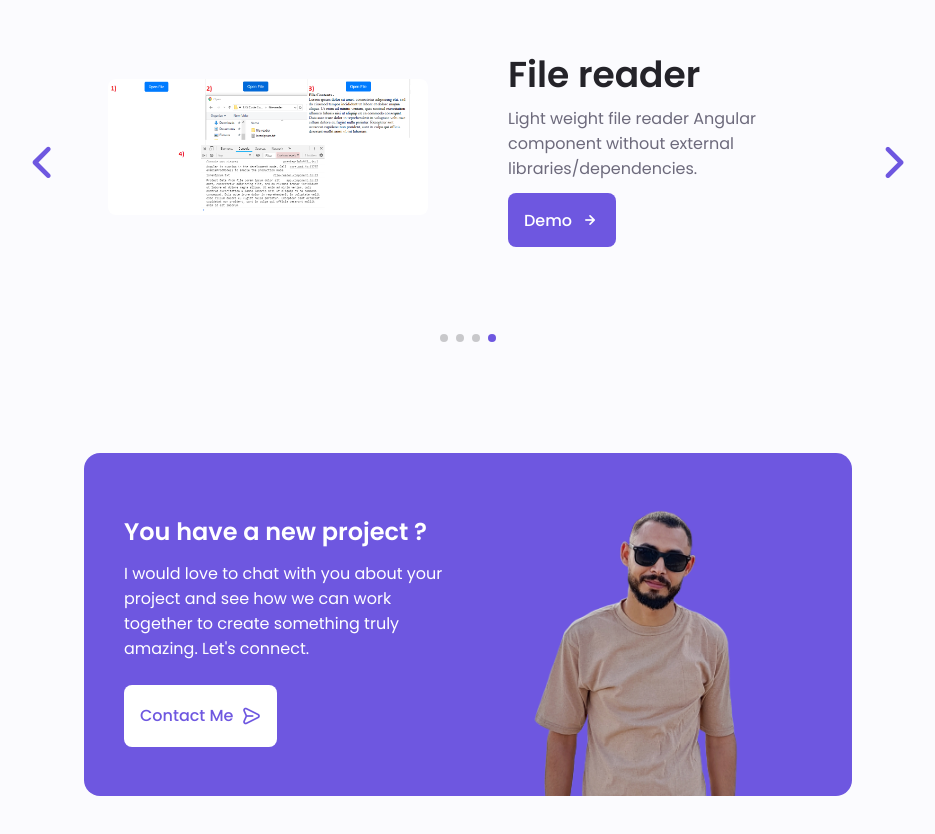
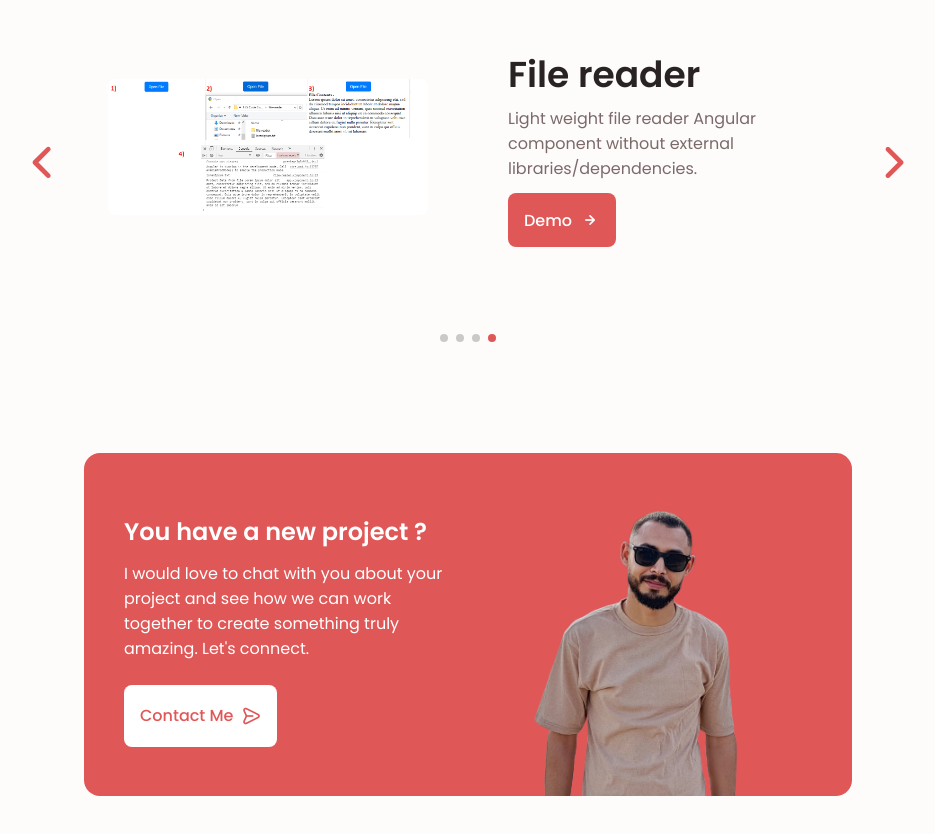
Before and after one commit to walabouguera996/walabouguera996-walabouguera996-portfolio-website-dark-light-themes, a website: page index.html in a window 1280 px wide. Shown: the part 3480-4314 px from the top of the page, without its empty margins (172-1107 px from the left). Drawn offline with nearby package versions, Linux system fonts and the light colour scheme.

Commit message:
color up date

```diff
--- a/assets/css/styles.css
+++ b/assets/css/styles.css
@@ -8,7 +8,7 @@
   --header-height: 3rem;
   /*========== Colors ==========*/
   /* Change favorite color */
-  --hue-color: 250;
+  --hue-color: 0;
   /*Purple 250 - Green 142 - Blue 230 - Pink 340*/
   /* HSL color mode */
   --first-color: hsl(var(--hue-color), 69%, 61%);
```
